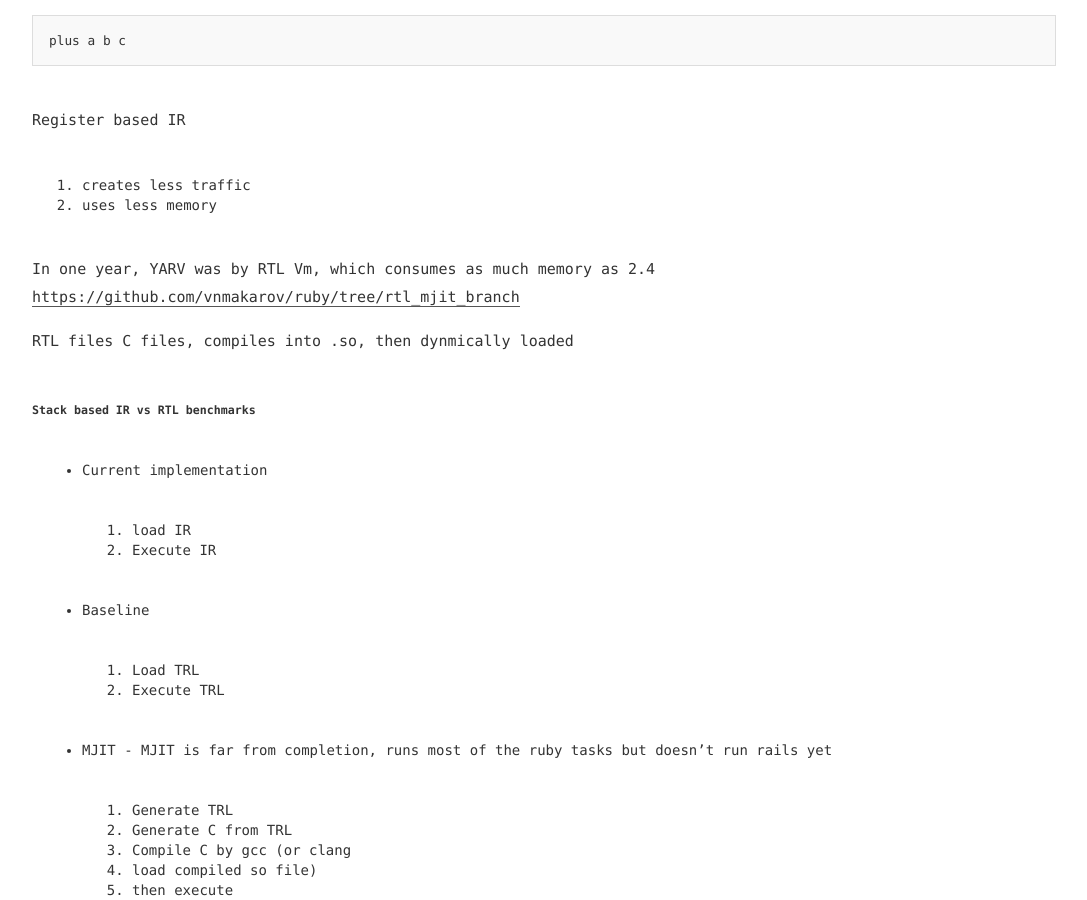
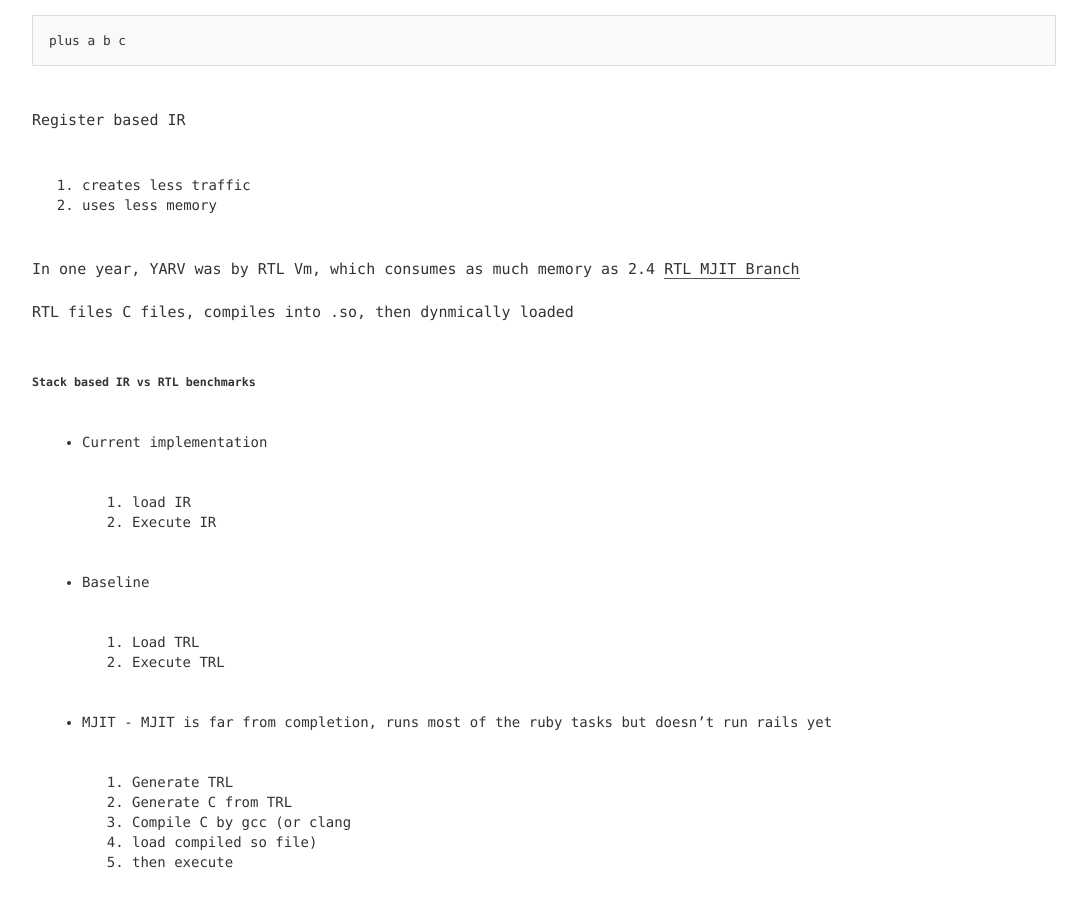
Before and after one commit to fengtingzhang/blog, a Jekyll site: the page built from _posts/2017-11-15-rubyconf-2017-day-one.md, in a window 1280 px wide and 900 px high, scrolled down 1522 px. Shown: the whole window, without its empty margins (96-1183 px from the left). Built offline with Jekyll 4.4.1, drawn with Linux system fonts in a browser that asks for light colours; some of the changed lines change nothing that is shown.

Commit message:
Update 2017-11-15-rubyconf-2017-day-one.md

```diff
--- a/_posts/2017-11-15-rubyconf-2017-day-one.md
+++ b/_posts/2017-11-15-rubyconf-2017-day-one.md
@@ -59,7 +59,7 @@ Register based IR
 2. uses less memory
 
 In one year, YARV was by RTL Vm, which consumes as much memory as 2.4
-[https://github.com/vnmakarov/ruby/tree/rtl_mjit_branch](RTL MJIT Branch)
+[RTL MJIT Branch](https://github.com/vnmakarov/ruby/tree/rtl_mjit_branch)
 
 RTL files
 C files, compiles into .so, then dynmically loaded
```
